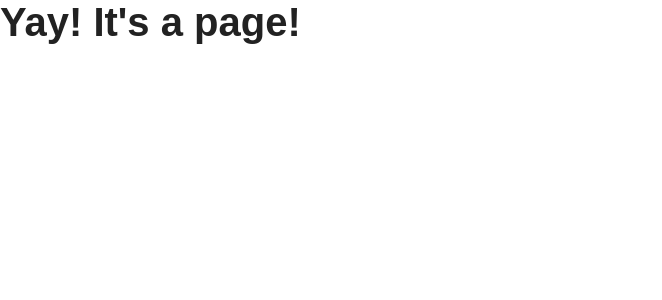
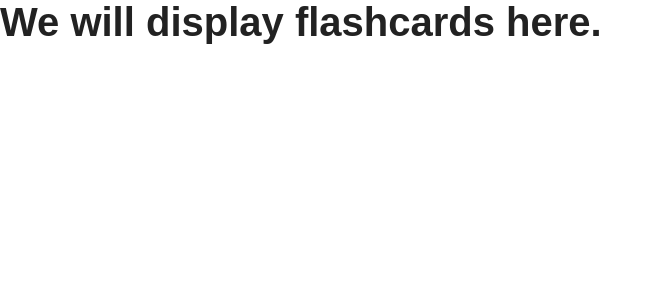
Before and after one commit to meghansmorris/WebAccess, a React (Create React App) app in the folder client/: page /learn in a window 1280 px wide. Shown: the top 300 px of the page, without its empty margins (0-662 px from the left). Built offline with nearby package versions, Linux system fonts and the light colour scheme; a web font is replaced by a local one.

Commit message:
created router and basic pages for navigation

```diff
--- a/client/src/App.js
+++ b/client/src/App.js
@@ -1,21 +1,27 @@
 import React from "react";
+import { BrowserRouter as Router, Route, Switch } from "react-router-dom";
+import Landing from "./pages/Landing"
+import Learn from "./pages/Learn"
+import TakeQuiz from "./pages/TakeQuiz"
+import Resources from "./pages/Resources"
+import NoMatch from "./pages/NoMatch";
 
 
 function App() {
   return (
-    <h1>Yay! It's a page!</h1>
 
-    // <Router>
-    //   <div>
-    //     <Nav />
-    //     <Switch>
-    //       <Route exact path="/" component={Books} />
-    //       <Route exact path="/books" component={Books} />
-    //       <Route exact path="/books/:id" component={Detail} />
-    //       <Route component={NoMatch} />
-    //     </Switch>
-    //   </div>
-    // </Router>
+    <Router>
+      <div>
+        {/* <Nav /> */}
+        <Switch>
+          <Route exact path="/" component={Landing} />
+          <Route exact path="/learn" component={Learn} />
+          <Route exact path="/quiz" component={TakeQuiz} />
+          <Route exact path="/resources" component={Resources} />
+          <Route component={NoMatch} />
+        </Switch>
+      </div>
+    </Router>
   );
 }
 
--- /dev/null
+++ b/client/src/pages/Landing.js
@@ -0,0 +1,9 @@
+import React, { Component } from "react";
+
+function Landing() {
+    return (
+        <h1>Welcome to Our Homepage</h1>
+        );
+}
+
+export default Landing;
--- /dev/null
+++ b/client/src/pages/Learn.js
@@ -0,0 +1,9 @@
+import React, { Component } from "react";
+
+function Learn() {
+    return (
+        <h1>We will display flashcards here.</h1>
+        );
+}
+
+export default Learn;
--- /dev/null
+++ b/client/src/pages/NoMatch.js
@@ -0,0 +1,9 @@
+import React, { Component } from "react";
+
+function NoMatch() {
+    return (
+        <h1>404 Page Not Found</h1>
+        );
+}
+
+export default NoMatch;
--- /dev/null
+++ b/client/src/pages/Resources.js
@@ -0,0 +1,9 @@
+import React, { Component } from "react";
+
+function Resources() {
+    return (
+        <h1>Resource URL's</h1>
+        );
+}
+
+export default Resources;
--- /dev/null
+++ b/client/src/pages/TakeQuiz.js
@@ -0,0 +1,9 @@
+import React, { Component } from "react";
+
+function TakeQuiz() {
+    return (
+        <h1>Take your quiz here.</h1>
+        );
+}
+
+export default TakeQuiz;
```
